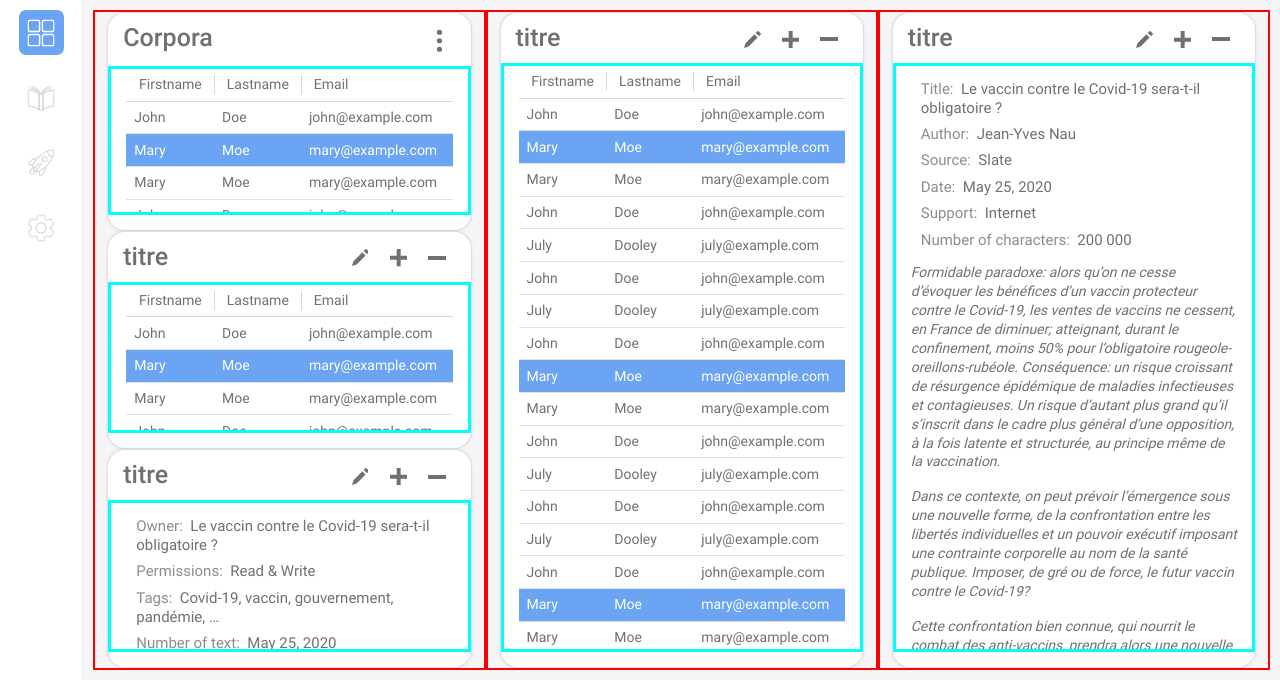
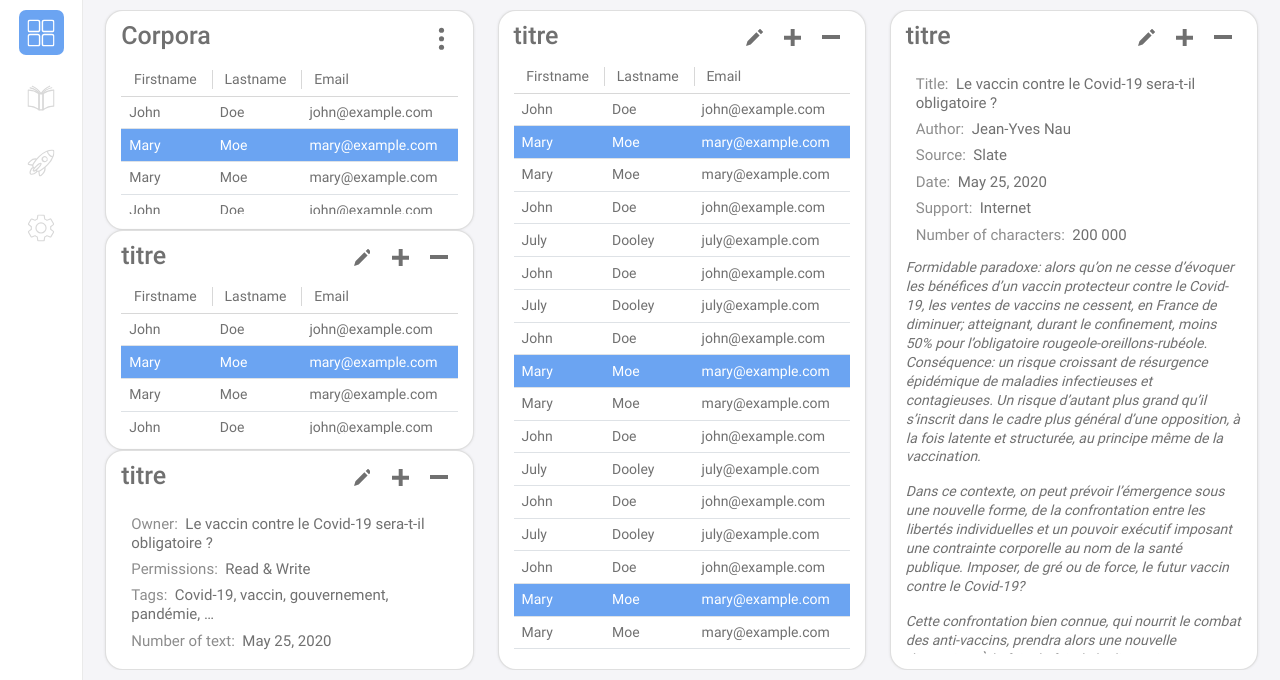
Before and after one commit to manu-lechat/prospero, a PHP site: page /project.php in a window 1280 px wide. Shown: the part 120-800 px from the top of the page. Run offline with PHP 8.4, Linux system fonts and the light colour scheme.

Commit message:
Update prospero.css

```diff
--- a/assets/css/prospero.css
+++ b/assets/css/prospero.css
@@ -51,13 +51,12 @@ a:hover{    color: var(--color_1);;    text-decoration: none; }
 .bold{ font-family: var(--font_2); }
 /* adjust layout */
 .main_content{ background: var(--color_7); padding: 10px; height: 100%; overflow-x: hidden; overflow-y: auto; }
-.screenHeight.col{  border:2px solid red;  max-height: 100%;  height: calc(85vh - var(--gutter_unit) * 2);  overflow-x: hidden; overflow-y: scroll ; display: flex; flex-direction: column; justify-content: flex-start; }
+.screenHeight.col{ max-height: 100%;  height: calc(85vh - var(--gutter_unit) * 2);  overflow: hidden;  display: flex; flex-direction: column; justify-content: flex-start; }
 
 .w2ui-layout > div .w2ui-panel .w2ui-panel-content { padding: calc(var(--gutter_unit) * 0.5) ; background: none!important; }
 .w2ui-layout > div .w2ui-panel .w2ui-panel-content .w2ui-panel-content {  padding: 0; }
 
 .w2ui-panel{  }
-
 
 
 /* cards */
@@ -94,7 +93,7 @@ a:hover{    color: var(--color_1);;    text-decoration: none; }
     box-shadow: none;
 }
 
-.card-body{  overflow-y: auto; height: auto; margin-bottom: 15px; padding: 0 15px; border:3px solid cyan;  }
+.card-body{  overflow-y: auto; height: auto; margin-bottom: 15px; padding: 0 15px;   }
 
 .card .icon_link{ width: 18px; height: 18px; margin: 0 10px; }
 
@@ -256,11 +255,7 @@ tr:last-child td { border: none!important; }
 .tags-input .badge .remove { border: none; }
 
 /* [page=settings]  */
-/* .settings-general-menu .tab-content{    height: 85vh; overflow-y: scroll; background-color: white; } */
-
-
-
-
+ .settings-general-menu   .card-body {  height: calc( 85vh - 140px ); overflow-y: auto;  }
 
 /*
 
```
